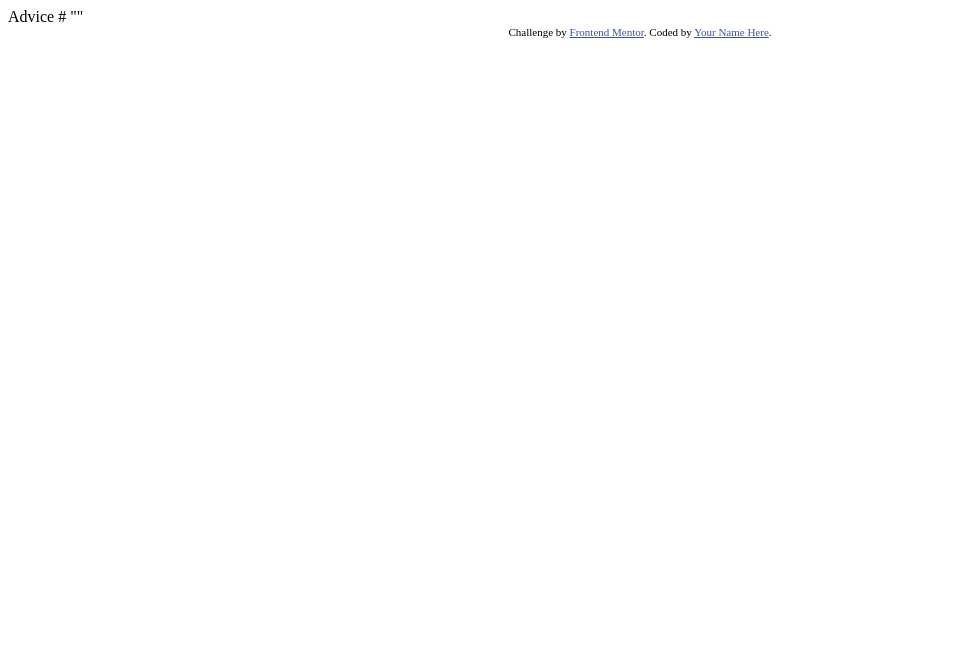
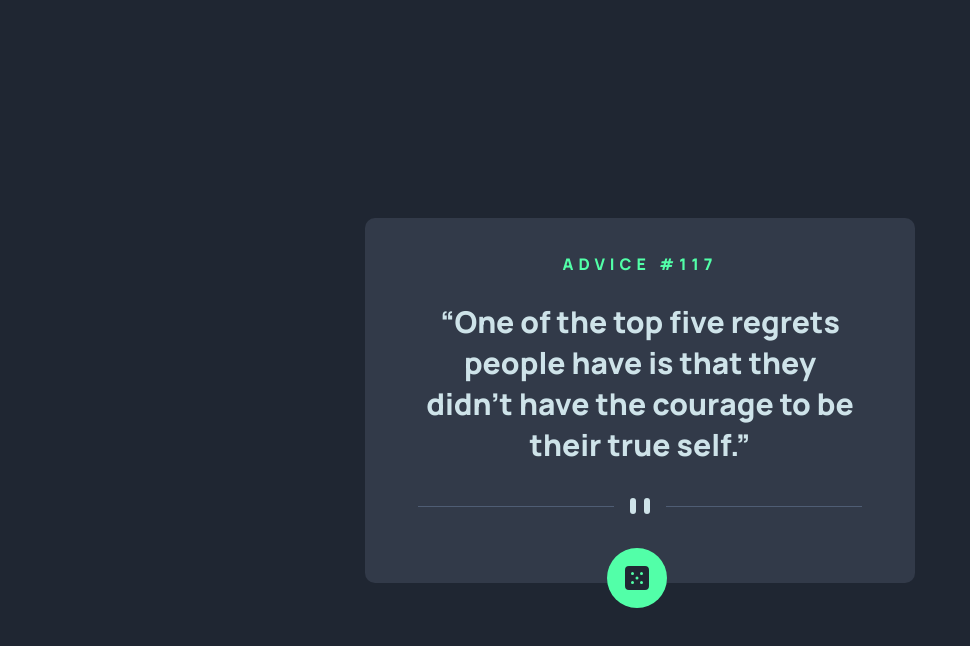
Before and after one commit to MH-Memarain/Quote-API-, a plain HTML site: page index.html in a window 1280 px wide. Shown: the whole page, without its empty margins (0-970 px from the left). Drawn offline with Linux system fonts and the light colour scheme.

Commit message:
disign is done

```diff
--- a/index.html
+++ b/index.html
@@ -3,26 +3,18 @@
 <head>
   <meta charset="UTF-8">
   <meta name="viewport" content="width=device-width, initial-scale=1.0"> <!-- displays site properly based on user's device -->
-
   <link rel="icon" type="image/png" sizes="32x32" href="./images/favicon-32x32.png">
-
+  <link rel="stylesheet" href="style.css">
   <title>Frontend Mentor | Advice generator app</title>
-
-  <!-- Feel free to remove these styles or customise in your own stylesheet 👍 -->
-  <style>
-    .attribution { font-size: 11px; text-align: center; }
-    .attribution a { color: hsl(228, 45%, 44%); }
-  </style>
 </head>
 <body>
+  <div class="quote-container">
+    <span id="number_qute">ADVICE #117</span>
+    <q id="quote">One of the top five regrets people have is that they didn't have the courage to be their true self.</q>
+    <span id="sider"></span>
+    <button id="genarate"></button>
+  </div>
 
-  Advice #<!-- Advice ID goes here -->
-
-  "<!-- Advice text goes here -->"
-
-  <div class="attribution">
-    Challenge by <a href="https://www.frontendmentor.io?ref=challenge" target="_blank">Frontend Mentor</a>.
-    Coded by <a href="#">Your Name Here</a>.
-  </div>
 </body>
+<script src="script.js"></script>
 </html>
--- /dev/null
+++ b/style.css
@@ -0,0 +1,70 @@
+*{
+    margin: 0;
+    box-sizing: border-box;
+}
+body{
+    display: flex;
+    align-items: center;
+    justify-content: center;
+    background-color : hsl(218, 23%, 16%);
+    height: 100vh;
+}
+@font-face {
+    font-family: "Manrope";
+    src: url(Font/Manrope-VariableFont_wght.ttf);
+}
+.quote-container{
+    background-color: hsl(217, 19%, 24%);
+    width: 550px;
+    margin: 0px 20px;
+    min-height: 365px;
+    border-radius: 10px;
+    display: grid;
+    grid-template-rows: 1fr 5fr 1fr;
+    padding-top: 30px;
+    padding-bottom: 60px;
+    gap: 20px;
+    position: relative;
+}
+#number_qute{
+    color:  hsl(150, 100%, 66%);
+    display: flex;
+    align-items: center;
+    justify-content: center;
+    font-family: "Manrope";
+    letter-spacing: 5px;
+    font-weight: 800;
+}
+#quote{
+    font-size: 30px ;
+    text-align: center;
+    width: 80%;
+    margin: 0 auto;
+    color: hsl(193, 38%, 86%);
+    font-family: "Manrope";
+    font-weight: 800;
+}
+#sider{
+    background-image: url(images/pattern-divider-desktop.svg);
+    background-repeat: no-repeat;
+    background-position-x: center;
+    background-position-y: center;
+}
+#genarate{
+    border-radius: 50%;
+    width: 60px;
+    height: 60px;
+    position: absolute;
+    bottom: -25px;
+    left: 44%;
+    border: 0;
+    background-color: hsl(150, 100%, 66%);
+    background-image: url(images/icon-dice.svg);
+    background-repeat: no-repeat;
+    background-position-x: center;
+    background-position-y: center;
+    cursor: pointer;
+}
+#genarate:hover{
+    box-shadow:hsl(150, 100%, 66%) 0px 0px 20px 1px;
+}
```
Also changed, not shown: script.js (added).
